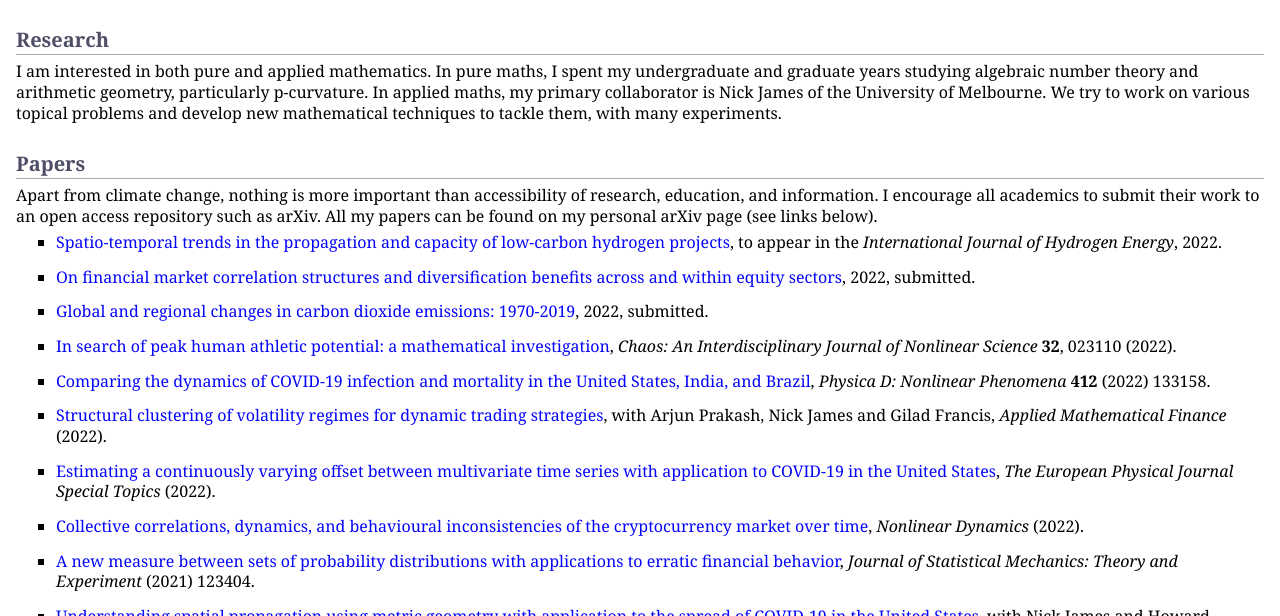
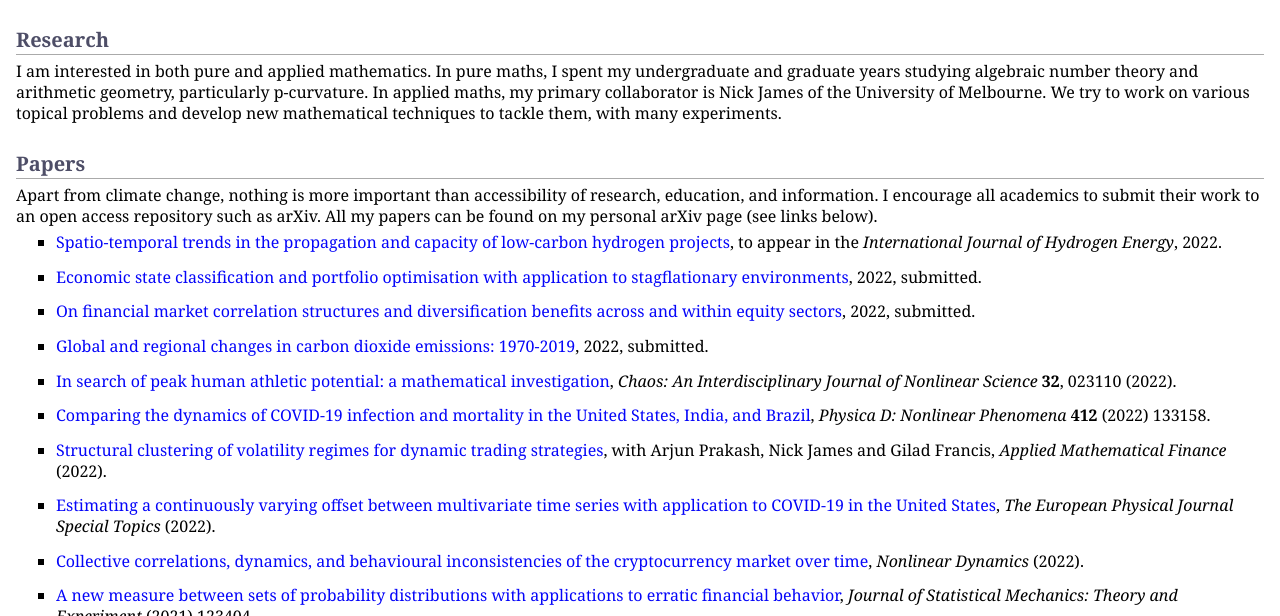
Before and after one commit to MaxMenzies/maxmenzies.com, a Jekyll site: the page index.html, which Jekyll copies as it is, in a window 1280 px wide and 900 px high, cut to the strip 284-900 px from the top of the window. Built offline with Jekyll 4.4.1, drawn with Linux system fonts in a browser that asks for light colours.

Commit message:
Update index.html

```diff
--- a/index.html
+++ b/index.html
@@ -41,6 +41,10 @@
 <p>Apart from climate change, nothing is more important than accessibility of research, education, and information. I encourage all academics to submit their work to an open access repository such as arXiv. All my papers can be found on my personal arXiv page (see links below). </p>
 <ul>
 <li><p><a href="https://www.sciencedirect.com/science/article/pii/S0360319922013313">Spatio-temporal trends in the propagation and capacity of low-carbon hydrogen projects</a>, to appear in the <i>International Journal of Hydrogen Energy</i>, 2022.</p>
+</li>
+</ul>
+<ul>
+<li><p><a href="https://arxiv.org/abs/2203.15911">Economic state classification and portfolio optimisation with application to stagflationary environments</a>, 2022, submitted.</p>
 </li>
 </ul>
 <ul>
```
